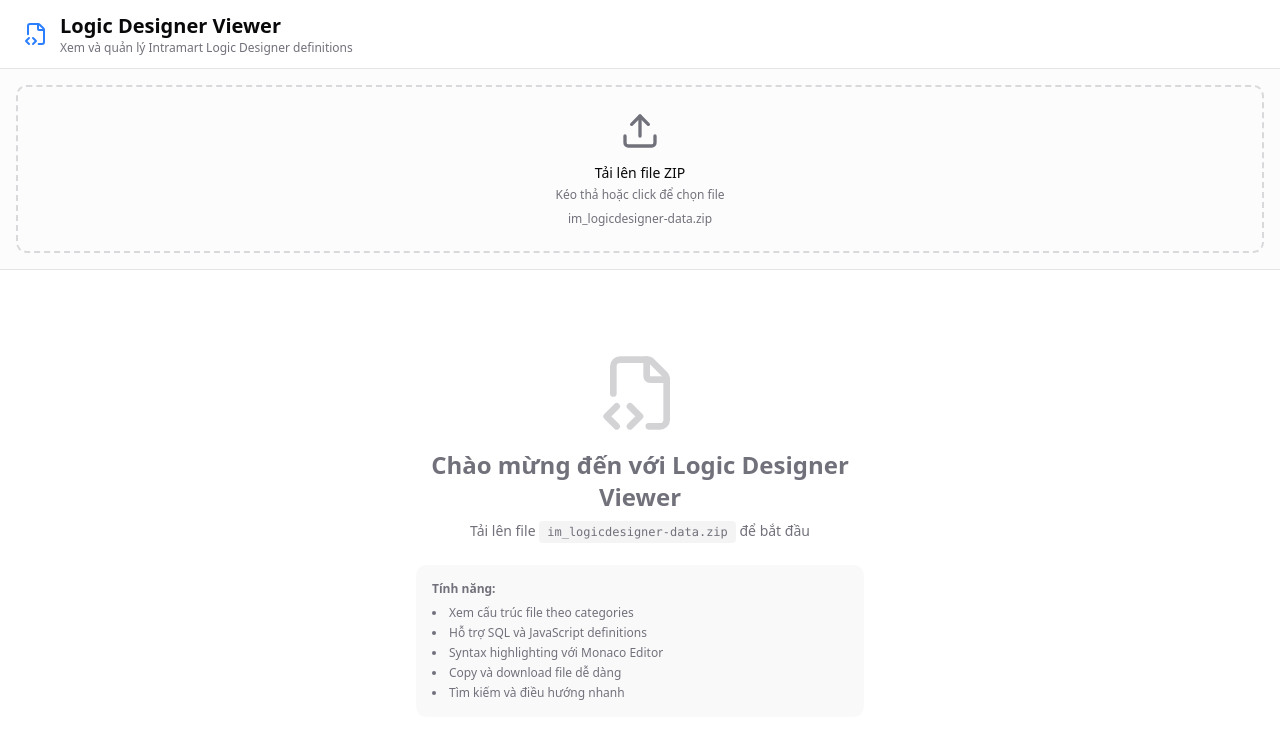
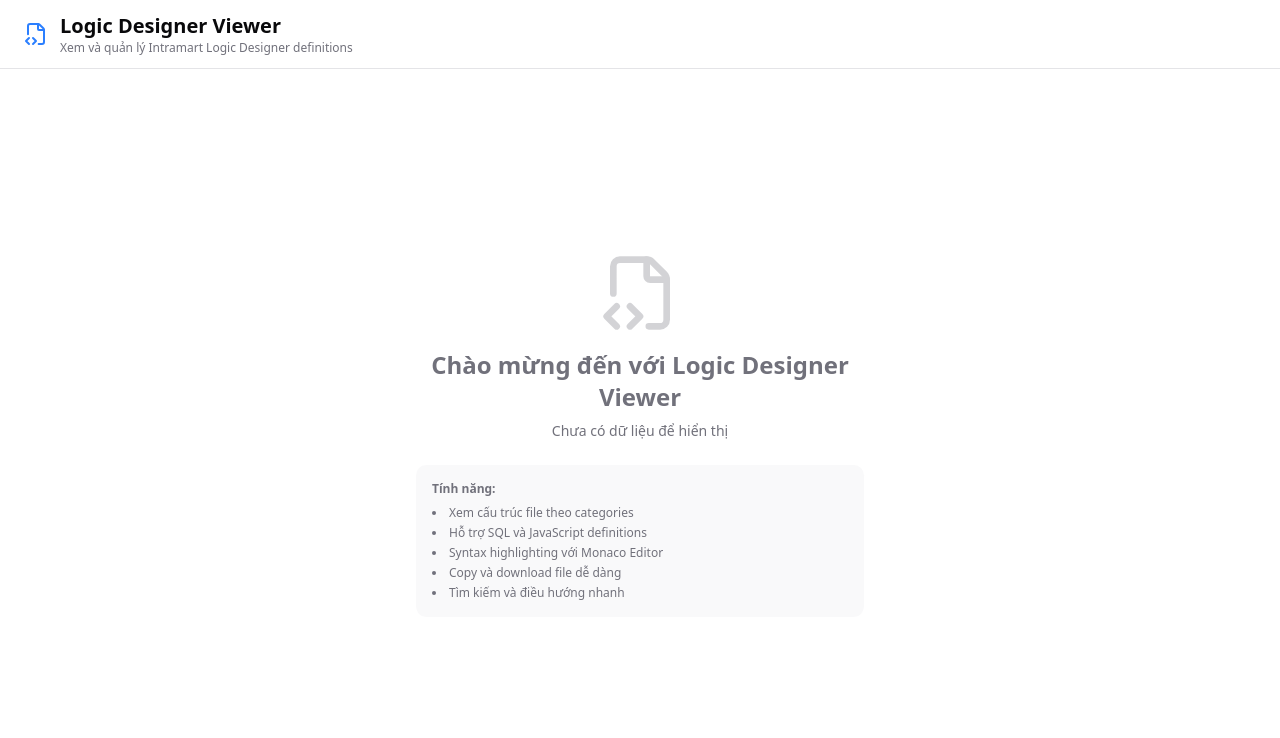
Before and after one commit to longgoll/tool-intra-mart-read-ud-fd, a React (Vite) app: page /content in a window 1280 px wide. Shown: the top 738 px of the page. Built offline with nearby package versions, Linux system fonts and the light colour scheme.

Commit message:
Refactor ZipUploader and ContentRoute components: change import to type and remove unused handleZipLoaded function

```diff
--- a/src/components/zip-uploader.tsx
+++ b/src/components/zip-uploader.tsx
@@ -1,5 +1,5 @@
 import { readZipFile } from '@/lib/user-definition-parser';
-import { ParsedUserDefinition } from '@/lib/types/user-definition.types';
+import type { ParsedUserDefinition } from '@/lib/types/user-definition.types';
 import { Upload, FileArchive, X } from 'lucide-react';
 import { useState, useCallback } from 'react';
 import { toast } from 'sonner';
--- a/src/routes/content.tsx
+++ b/src/routes/content.tsx
@@ -6,7 +6,6 @@
 } from '@/components/ui/resizable';
 import { FileTreeExplorer } from '@/components/file-tree-explorer';
 import { MonacoEditorViewer } from '@/components/monaco-editor-viewer';
-import { ZipUploader } from '@/components/zip-uploader';
 import type {
   FileTreeNode,
   ParsedUserDefinition,
@@ -17,7 +16,7 @@
 import { useAppContext } from '@/contexts/AppContext';
 
 export function ContentRoute() {
-  const { parsedData: contextParsedData, setParsedData: setContextParsedData } = useAppContext();
+  const { parsedData: contextParsedData } = useAppContext();
   const [parsedData, setParsedData] = useState<ParsedUserDefinition | null>(null);
   const [fileTree, setFileTree] = useState<FileTreeNode[]>([]);
   const [selectedDefinition, setSelectedDefinition] =
@@ -31,14 +30,6 @@
       setFileTree(tree);
     }
   }, [contextParsedData]);
-
-  const handleZipLoaded = (data: ParsedUserDefinition) => {
-    setParsedData(data);
-    setContextParsedData(data);
-    const tree = buildFileTree(data);
-    setFileTree(tree);
-    setSelectedDefinition(null);
-  };
 
   const handleFileSelect = (node: FileTreeNode) => {
     if (node.type === 'file' && node.definition) {
@@ -72,9 +63,6 @@
         )}
       </header>
 
-      {/* Upload Section - chỉ hiển thị khi chưa có data */}
-      {!parsedData && <ZipUploader onZipLoaded={handleZipLoaded} />}
-
       {/* Main Content */}
       <div className="flex-1 overflow-hidden">
         {fileTree.length > 0 ? (
@@ -107,7 +95,7 @@
                 Chào mừng đến với Logic Designer Viewer
               </h2>
               <p className="text-sm mb-6">
-                Tải lên file <code className="px-2 py-1 bg-muted rounded text-xs">im_logicdesigner-data.zip</code> để bắt đầu
+                Chưa có dữ liệu để hiển thị
               </p>
               <div className="text-left bg-muted/50 rounded-lg p-4 text-xs space-y-2">
                 <p className="font-semibold mb-2">Tính năng:</p>
```
